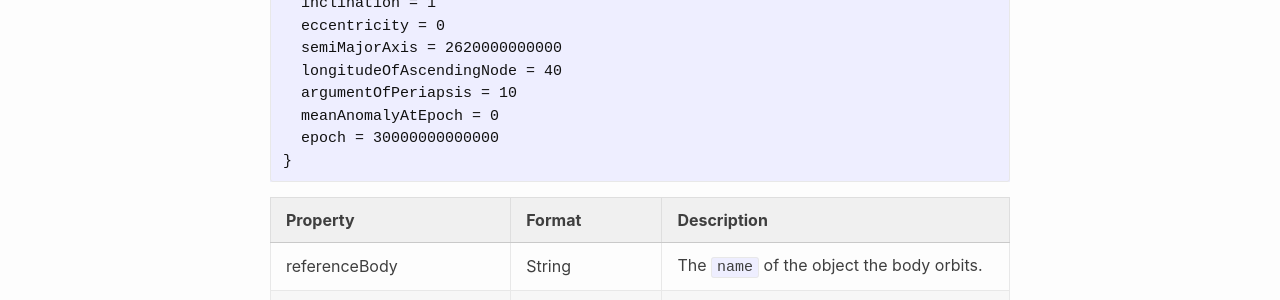
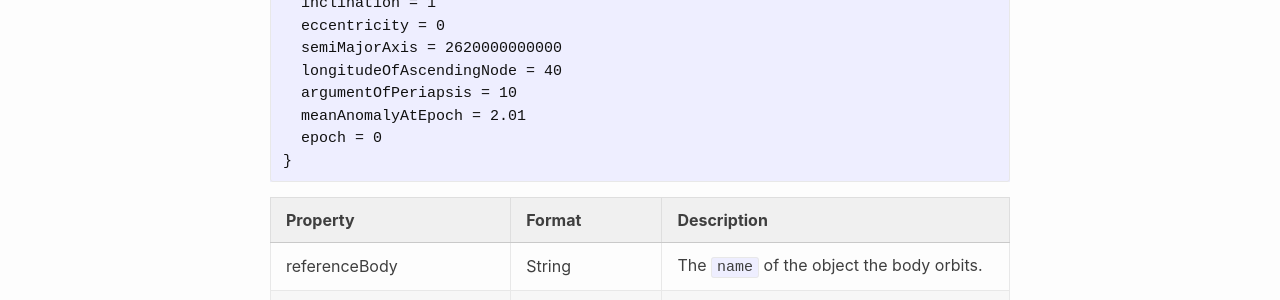
Before and after one commit to Kopernicus/wiki, a Jekyll site: the page built from main/Orbit.md, in a window 1280 px wide and 1400 px high. Shown: the part 464-764 px from the top of the window. Built offline with Jekyll 4.4.1, drawn with Linux system fonts in a browser that asks for light colours; some of the changed text lies outside the part shown.

Commit message:
Add some epoch info

````diff
--- a/main/Orbit.md
+++ b/main/Orbit.md
@@ -18,8 +18,8 @@ Orbit
   semiMajorAxis = 2620000000000
   longitudeOfAscendingNode = 40
   argumentOfPeriapsis = 10
-  meanAnomalyAtEpoch = 0
-  epoch = 30000000000000
+  meanAnomalyAtEpoch = 2.01
+  epoch = 0
 }
 ```
 
@@ -33,9 +33,9 @@ Orbit
 |[semiMajorAxis](https://en.wikipedia.org/wiki/Semi-major_and_semi-minor_axes)|Double|The average altitude of the body above its `referenceBody`'s center.|
 |longitudeOfAscendingNode|Double|The longitude at where the body crosses the `referenceBody`'s equator. It relies on `inclination`.|
 |argumentOfPeriapsis|Double|The longitude of the `referenceBody` where the body's periapsis is.|
-|[meanAnomalyAtEpoch](https://en.wikipedia.org/wiki/Mean_anomaly)|Double|The position of the body along the orbit, in radians, at the specified epoch.|
+|[meanAnomalyAtEpoch](https://en.wikipedia.org/wiki/Mean_anomaly)|Double|The position of the body along the orbit, in radians, at the specified epoch between 0 and 2π, where 0 is the periapsis and π is the apoapsis.|
 |meanAnomalyAtEpochD|Double|Similar to `meanAnomalyAtEpoch`, but is in degrees instead of radians. Useful for more precise measurement.|
-|epoch|Double|The epoch at which `meanAnomalyAtEpoch` is described.|
+|epoch|Double|The epoch at which `meanAnomalyAtEpoch` is described. Typically should be at 0 for best accuracy.|
 |iconColor|[Color]({{ site.baseurl }}{% link main/datatypes.md %})|(Also nodeColor) The color of the orbit icon/node.|
 |iconTexture|File Path|The path to the custom icon texture.|
 |mode|OrbitDrawMode|Orbit Draw Mode. Possible values are `OFF`, `REDRAW_ONLY`, `REDRAW_AND_FOLLOW`, and `REDRAW_AND_RECALCULATE`. Default is `REDRAW_AND_RECALCULATE`.|
````
